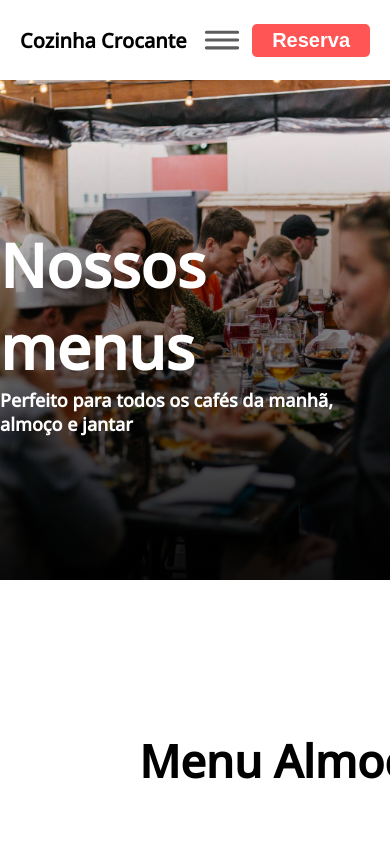
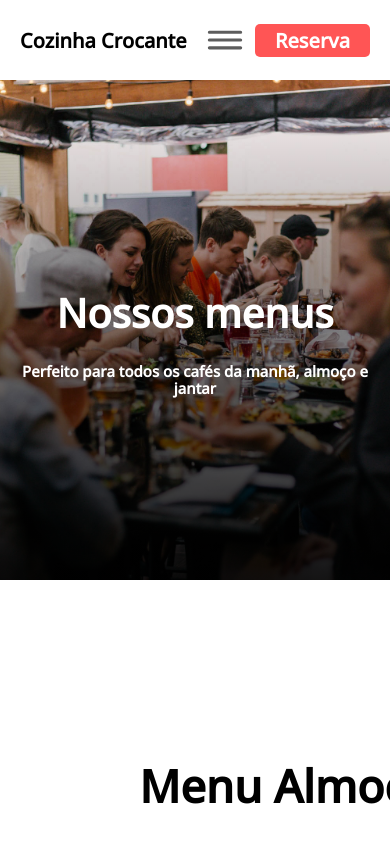
Before and after one commit to Luizh3nr1que/landing-page-completa, a plain HTML site: page Pages/Menu/index.html in a window 390 px wide. Shown: the top 844 px of the page. Drawn offline with nearby package versions, Linux system fonts and the light colour scheme.

Commit message:
Signed-off-by: luizh3nrique <luizh3nrique00@gmail.com>

```diff
--- a/Pages/Atualização/atualizacao.css
+++ b/Pages/Atualização/atualizacao.css
@@ -45,6 +45,27 @@
     font-weight: bold;
 }
 
+@media screen and (max-width:518px) {
+    .inicio-conteudo h1 {
+        font-size: 40px;
+    }
+
+    .inicio-conteudo p {
+        font-size: 15px;
+        text-align: center;
+    }
+}
+
+@media screen and (max-width:334px) {
+    .inicio-conteudo h1 {
+        font-size: 30px;
+    }
+
+    .inicio-conteudo p {
+        font-size: 13px;
+        text-align: center;
+    }
+}
 
 .News-events-container {
     width: 100%;
--- a/Pages/Menu/index.html
+++ b/Pages/Menu/index.html
@@ -4,6 +4,13 @@
 <head>
     <meta charset="UTF-8">
     <meta name="viewport" content="width=device-width, initial-scale=1.0">
+    <meta name="viewport" content="width=device-width, user-scalable=no">
+
+    <!-- Biblioteca normalize -->
+    <link rel="stylesheet" href="https://cdnjs.cloudflare.com/ajax/libs/normalize/8.0.1/normalize.min.css"
+        integrity="sha512-NhSC1YmyruXifcj/KFRWoC561YpHpc5Jtzgvbuzx5VozKpWvQ+4nXhPdFgmx8xqexRcpAglTj9sIBWINXa8x5w=="
+        crossorigin="anonymous" referrerpolicy="no-referrer" />
+    <!-- Fim Biblioteca normalize -->
 
     <link rel="stylesheet" href="menu.css">
     <link rel="stylesheet" href="../../reserva.css">
--- a/Pages/Menu/menu.css
+++ b/Pages/Menu/menu.css
@@ -44,7 +44,16 @@
     font-weight: bold;
 }
 
+@media screen and (max-width:518px) {
+    .inicio-conteudo h1 {
+        font-size: 40px;
+    }
 
+    .inicio-conteudo p {
+        font-size: 15px;
+        text-align: center;
+    }
+}
 
 
 .menuContainer {
```
Also changed, not shown: Pages/Atualização/index.html (+7 -0 lines), Pages/Historia/historia.css (+11 -0 lines), Pages/Historia/index.html (+7 -0 lines), Pages/contato/index.html (+7 -0 lines), index.html (+7 -0 lines).
